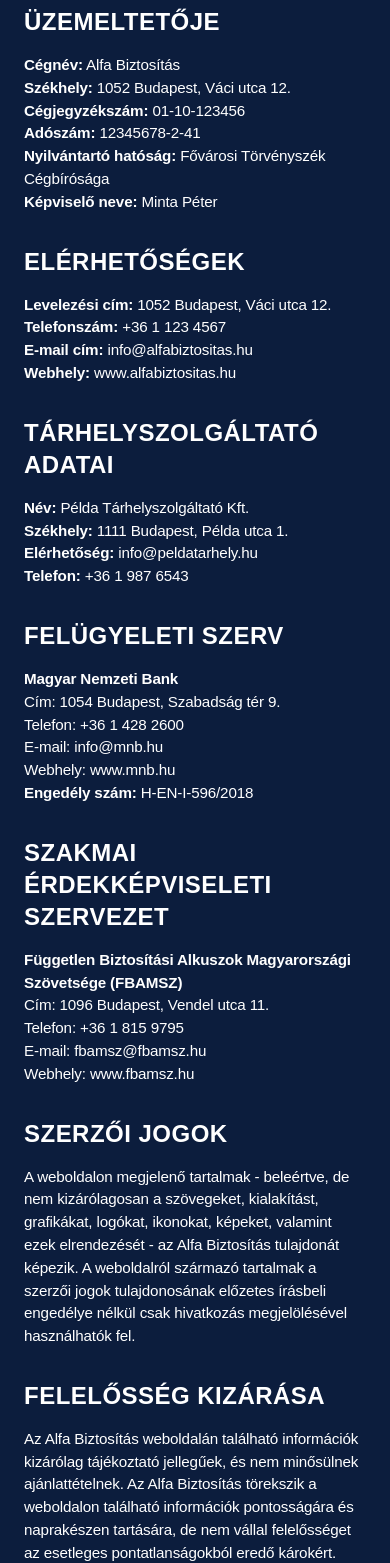
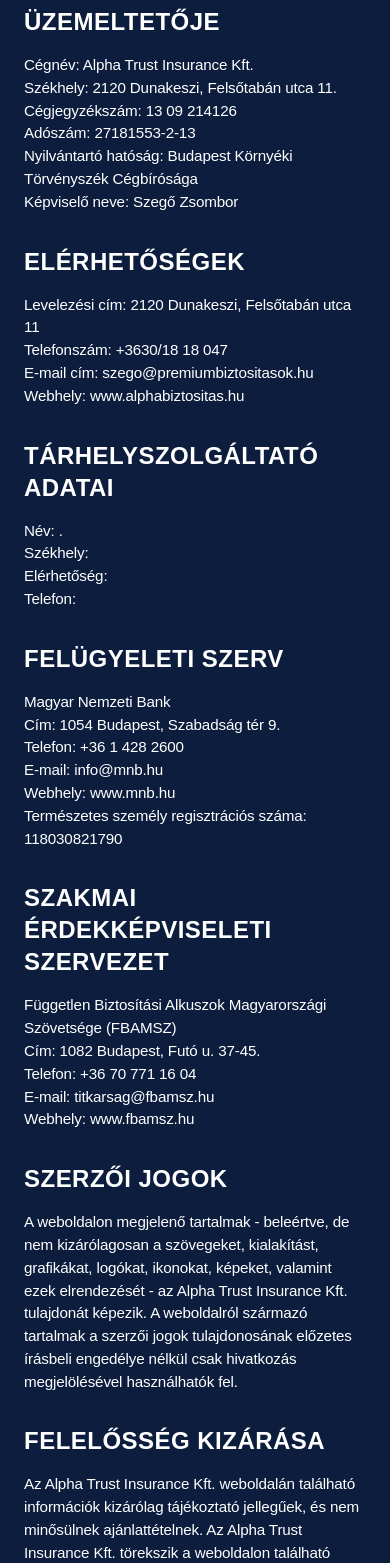
Before and after one commit to Adam3306/alfa-insurancy, a Next.js app: page /impresszum in a window 390 px wide. Shown: the part 326-1889 px from the top of the page. Built offline with nearby package versions, Linux system fonts and the light colour scheme.

Commit message:
refactor: update company name and contact details across multiple components, enhance text clarity and structure in privacy policy and impressum sections

```diff
--- a/src/app/adatvedelem/page.tsx
+++ b/src/app/adatvedelem/page.tsx
@@ -32,30 +32,30 @@
         <div className="prose prose-lg prose-invert max-w-none font-telegraf">
           <p className="mb-4">
             Jelen Adatvédelmi Tájékoztató (a továbbiakban: Tájékoztató) célja,
-            hogy az Alfa Biztosítás (a továbbiakban: Adatkezelő) által végzett
+            hogy az Alpha Trust Insurance Kft. (a továbbiakban: Adatkezelő) által végzett
             adatkezelési tevékenységekről tájékoztatást nyújtson az érintettek
             számára.
           </p>
 
           <h2 className="text-2xl font-bold font-antonio mt-8 mb-4">
-            1. Az adatkezelő adatai
+            1. AZ ADATKEZELŐ ADATAI
           </h2>
           <p className="mb-4">
-            Név: Alfa Biztosítás
+            Név: Alpha Trust Insurance Kft.
             <br />
-            Székhely: 1052 Budapest, Váci utca 12.
+            Székhely: 2120 Dunakeszi, Felsőtabán utca 11.
             <br />
-            Cégjegyzékszám: 01-10-123456
+            Cégjegyzékszám: 2120 Dunakeszi, Felsőtabán utca 11.
             <br />
-            Adószám: 12345678-2-41
+            Adószám: 27181553-2-13
             <br />
-            E-mail: info@alfabiztositas.hu
+            E-mail: szego@premiumbiztositasok.hu
             <br />
-            Telefon: +36 1 123 4567
+            Telefon: +36 30 18 18 047
           </p>
 
           <h2 className="text-2xl font-bold font-antonio mt-8 mb-4">
-            2. Az adatkezelés alapelvei
+            2. AZ ADATKEZELÉS ALAPELVEI
           </h2>
           <p className="mb-4">
             Az Adatkezelő a személyes adatok kezelése során a következő
@@ -66,20 +66,19 @@
             <li>Célhoz kötöttség</li>
             <li>Adattakarékosság</li>
             <li>Pontosság</li>
-            <li>Korlátozott tárolhatóság</li>
             <li>Integritás és bizalmas jelleg</li>
             <li>Elszámoltathatóság</li>
           </ul>
 
           <h2 className="text-2xl font-bold font-antonio mt-8 mb-4">
-            3. A kezelt adatok köre és az adatkezelés célja
+            3. A KEZELT ADATOK KÖRE ÉS AZ ADATKEZELÉS CÉLJA
           </h2>
           <p className="mb-4">3.1 Ajánlatkérés során kezelt adatok:</p>
           <ul className="list-disc ml-6 mb-4">
             <li>Név - azonosítás céljából</li>
             <li>E-mail cím - kapcsolattartás céljából</li>
             <li>Telefonszám - kapcsolattartás céljából</li>
-            <li>Cég neve - ajánlat elkészítése céljából</li>
+            <li>Cég neve - azonosítás céljából</li>
             <li>Üzenet tartalma - ajánlat elkészítése céljából</li>
           </ul>
 
@@ -96,7 +95,7 @@
           </ul>
 
           <h2 className="text-2xl font-bold font-antonio mt-8 mb-4">
-            4. Az adatkezelés jogalapja
+            4. AZ ADATKEZELÉS JOGALAPJA
           </h2>
           <p className="mb-4">
             Az adatkezelés jogalapja az alábbiak szerint alakul:
@@ -117,25 +116,7 @@
           </ul>
 
           <h2 className="text-2xl font-bold font-antonio mt-8 mb-4">
-            5. Az adatkezelés időtartama
-          </h2>
-          <p className="mb-4">
-            Az adatkezelés időtartama az adatkezelés céljától és jogalapjától
-            függően az alábbiak szerint alakul:
-          </p>
-          <ul className="list-disc ml-6 mb-4">
-            <li>
-              Ajánlatkérés esetén: az ajánlat elfogadásáig vagy elutasításáig,
-              de legfeljebb 1 évig
-            </li>
-            <li>Szerződés esetén: a szerződés megszűnését követő 5 évig</li>
-            <li>
-              Számviteli bizonylatok esetén: a számviteli törvény alapján 8 évig
-            </li>
-          </ul>
-
-          <h2 className="text-2xl font-bold font-antonio mt-8 mb-4">
-            6. Az érintettek jogai
+            6. AZ ÉRINTETTEK JOGAI
           </h2>
           <p className="mb-4">Az érintetteket a következő jogok illetik meg:</p>
           <ul className="list-disc ml-6 mb-4">
@@ -149,7 +130,7 @@
           </ul>
 
           <h2 className="text-2xl font-bold font-antonio mt-8 mb-4">
-            7. Adatfeldolgozók
+            7. ADATFELDOLGOZÓK
           </h2>
           <p className="mb-4">
             Az Adatkezelő az alábbi adatfeldolgozókat veszi igénybe:
@@ -164,7 +145,7 @@
           </ul>
 
           <h2 className="text-2xl font-bold font-antonio mt-8 mb-4">
-            8. Adatbiztonság
+            8. ADATBIZTONSÁG
           </h2>
           <p className="mb-4">
             Az Adatkezelő az adatok biztonságáról megfelelő technikai és
@@ -184,7 +165,7 @@
           </p>
 
           <p className="mt-8 text-sm">
-            Jelen Adatvédelmi Tájékoztató 2023. január 1. napjától hatályos.
+            Jelen Adatvédelmi Tájékoztató 2025. június 6. napjától hatályos.
           </p>
         </div>
       </div>
--- a/src/app/components/About.tsx
+++ b/src/app/components/About.tsx
@@ -53,7 +53,7 @@
           <div className="md:w-1/2 relative mt-6 md:mt-0">
             <div className="relative h-[300px] md:h-[600px] w-full rounded-lg overflow-hidden">
               <Image
-                src="/do_ceo.jpg"
+                src="/ajanlos.jpg"
                 alt="Biztosítási szakértő"
                 fill
                 sizes="(max-width: 768px) 100vw, 50vw"
--- a/src/app/components/Navbar.tsx
+++ b/src/app/components/Navbar.tsx
@@ -18,13 +18,13 @@
             <div className="relative h-12 w-12 mr-2">
               <Image
                 src="/alfa-insurance-logo.png"
-                alt="Alfa Biztosítás"
+                alt="Alpha Trust Insurance Kft."
                 fill
                 style={{ objectFit: "contain" }}
               />
             </div>
             <span className="text-2xl font-bold font-antonio">
-              ALFA BIZTOSÍTÁS
+              ALPHA TRUST INSURANCE
             </span>
           </a>
 
--- a/src/app/impresszum/page.tsx
+++ b/src/app/impresszum/page.tsx
@@ -31,111 +31,79 @@
 
         <div className="prose prose-lg prose-invert max-w-none font-telegraf">
           <h2 className="text-2xl font-bold font-antonio mt-8 mb-4">
-            A weboldal üzemeltetője
+            A WEBOLDAL ÜZEMELTETŐJE
           </h2>
           <p className="mb-4">
-            <strong>Cégnév:</strong> Alfa Biztosítás
-            <br />
-            <strong>Székhely:</strong> 1052 Budapest, Váci utca 12.
-            <br />
-            <strong>Cégjegyzékszám:</strong> 01-10-123456
-            <br />
-            <strong>Adószám:</strong> 12345678-2-41
-            <br />
-            <strong>Nyilvántartó hatóság:</strong> Fővárosi Törvényszék
-            Cégbírósága
-            <br />
-            <strong>Képviselő neve:</strong> Minta Péter
+            Cégnév: Alpha Trust Insurance Kft.<br />
+            Székhely: 2120 Dunakeszi, Felsőtabán utca 11.<br />
+            Cégjegyzékszám: 13 09 214126 <br />
+            Adószám: 27181553-2-13 <br />
+            Nyilvántartó hatóság: Budapest Környéki Törvényszék Cégbírósága <br />
+            Képviselő neve: Szegő Zsombor
           </p>
 
           <h2 className="text-2xl font-bold font-antonio mt-8 mb-4">
-            Elérhetőségek
+            ELÉRHETŐSÉGEK
           </h2>
           <p className="mb-4">
-            <strong>Levelezési cím:</strong> 1052 Budapest, Váci utca 12.
-            <br />
-            <strong>Telefonszám:</strong> +36 1 123 4567
-            <br />
-            <strong>E-mail cím:</strong> info@alfabiztositas.hu
-            <br />
-            <strong>Webhely:</strong> www.alfabiztositas.hu
+            Levelezési cím: 2120 Dunakeszi, Felsőtabán utca 11<br />
+            Telefonszám: +3630/18 18 047<br />
+            E-mail cím: szego@premiumbiztositasok.hu<br />
+            Webhely: www.alphabiztositas.hu
           </p>
 
           <h2 className="text-2xl font-bold font-antonio mt-8 mb-4">
-            Tárhelyszolgáltató adatai
+            TÁRHELYSZOLGÁLTATÓ ADATAI
           </h2>
           <p className="mb-4">
-            <strong>Név:</strong> Példa Tárhelyszolgáltató Kft.
-            <br />
-            <strong>Székhely:</strong> 1111 Budapest, Példa utca 1.
-            <br />
-            <strong>Elérhetőség:</strong> info@peldatarhely.hu
-            <br />
-            <strong>Telefon:</strong> +36 1 987 6543
+            Név: .<br />
+            Székhely:  <br />
+            Elérhetőség:  <br />
+            Telefon:
           </p>
 
           <h2 className="text-2xl font-bold font-antonio mt-8 mb-4">
-            Felügyeleti szerv
+            FELÜGYELETI SZERV
           </h2>
           <p className="mb-4">
-            <strong>Magyar Nemzeti Bank</strong>
-            <br />
-            Cím: 1054 Budapest, Szabadság tér 9.
-            <br />
-            Telefon: +36 1 428 2600
-            <br />
-            E-mail: info@mnb.hu
-            <br />
-            Webhely: www.mnb.hu
-            <br />
-            <strong>Engedély szám:</strong> H-EN-I-596/2018
+            Magyar Nemzeti Bank<br />
+            Cím: 1054 Budapest, Szabadság tér 9.<br />
+            Telefon: +36 1 428 2600<br />
+            E-mail: info@mnb.hu<br />
+            Webhely: www.mnb.hu<br />
+            Természetes személy regisztrációs száma: 118030821790
           </p>
 
           <h2 className="text-2xl font-bold font-antonio mt-8 mb-4">
-            Szakmai érdekképviseleti szervezet
+            SZAKMAI ÉRDEKKÉPVISELETI SZERVEZET
           </h2>
           <p className="mb-4">
-            <strong>
-              Független Biztosítási Alkuszok Magyarországi Szövetsége (FBAMSZ)
-            </strong>
-            <br />
-            Cím: 1096 Budapest, Vendel utca 11.
-            <br />
-            Telefon: +36 1 815 9795
-            <br />
-            E-mail: fbamsz@fbamsz.hu
-            <br />
+            Független Biztosítási Alkuszok Magyarországi Szövetsége (FBAMSZ)<br />
+            Cím: 1082 Budapest, Futó u. 37-45.<br />
+            Telefon: +36 70 771 16 04<br />
+            E-mail: titkarsag@fbamsz.hu<br />
             Webhely: www.fbamsz.hu
           </p>
 
           <h2 className="text-2xl font-bold font-antonio mt-8 mb-4">
-            Szerzői jogok
+            SZERZŐI JOGOK
           </h2>
           <p className="mb-4">
-            A weboldalon megjelenő tartalmak - beleértve, de nem kizárólagosan a
-            szövegeket, kialakítást, grafikákat, logókat, ikonokat, képeket,
-            valamint ezek elrendezését - az Alfa Biztosítás tulajdonát képezik.
-            A weboldalról származó tartalmak a szerzői jogok tulajdonosának
-            előzetes írásbeli engedélye nélkül csak hivatkozás megjelölésével
-            használhatók fel.
+            A weboldalon megjelenő tartalmak - beleértve, de nem kizárólagosan a szövegeket, kialakítást, grafikákat, logókat, ikonokat, képeket, valamint ezek elrendezését - az Alpha Trust Insurance Kft. tulajdonát képezik. A weboldalról származó tartalmak a szerzői jogok tulajdonosának előzetes írásbeli engedélye nélkül csak hivatkozás megjelölésével használhatók fel.
           </p>
 
           <h2 className="text-2xl font-bold font-antonio mt-8 mb-4">
-            Felelősség kizárása
+            FELELŐSSÉG KIZÁRÁSA
           </h2>
           <p className="mb-4">
-            Az Alfa Biztosítás weboldalán található információk kizárólag
-            tájékoztató jellegűek, és nem minősülnek ajánlattételnek. Az Alfa
-            Biztosítás törekszik a weboldalon található információk pontosságára
-            és naprakészen tartására, de nem vállal felelősséget az esetleges
-            pontatlanságokból eredő károkért.
+            Az Alpha Trust Insurance Kft. weboldalán található információk kizárólag tájékoztató jellegűek, és nem minősülnek ajánlattételnek. Az Alpha Trust Insurance Kft. törekszik a weboldalon található információk pontosságára és naprakészen tartására, de nem vállal felelősséget az esetleges pontatlanságokból eredő károkért.
           </p>
 
           <h2 className="text-2xl font-bold font-antonio mt-8 mb-4">
-            Adatvédelem
+            ADATVÉDELEM
           </h2>
           <p className="mb-4">
-            A weboldalon történő adatkezelésről az{" "}
+            A weboldalon történő adatkezelésről az {" "}
             <Link
               href="/adatvedelem"
               className="text-light-blue hover:text-highlight-blue transition"
@@ -145,7 +113,7 @@
             olvashat részletesen.
           </p>
 
-          <p className="mt-8 text-sm">Utolsó frissítés: 2023. január 1.</p>
+          <p className="mt-8 text-sm">Utolsó frissítés: 2025. június 6.</p>
         </div>
       </div>
     </div>
--- a/src/app/page.tsx
+++ b/src/app/page.tsx
@@ -98,8 +98,8 @@
               fallback={<div className="bg-[#3A5D98] w-full h-full"></div>}
             >
               <Image
-                src="/ajanlos.jpg"
-                alt="Executive handshake in professional environment"
+                src="/executive-businessman.jpg"
+                alt="Ajánlatkérés"
                 fill
                 priority
                 sizes="(max-width: 768px) 100vw, 50vw"
@@ -159,17 +159,16 @@
         <div className="max-w-6xl mx-auto">
           <div className="mb-6 md:mb-10">
             <div className="flex flex-col md:flex-row items-center gap-6 md:gap-8">
-              <div className="w-full md:w-1/3 mb-4 md:mb-0 relative aspect-square md:aspect-[4/3] h-60 md:h-72">
+              <div className="w-full md:w-1/3 mb-4 md:mb-0 relative aspect-[3/2] h-80 md:h-[28rem]">
                 <Suspense
                   fallback={<div className="bg-[#0C1D3D] w-full h-full"></div>}
                 >
                   <Image
-                    src="/stressed-executive.jpg"
+                    src="/do_ceo.jpg"
                     alt="Ügyvezetői felelősség biztosítás szükségessége, vagyonvédelem"
-                    className="rounded-none shadow-lg"
                     fill
                     sizes="(max-width: 768px) 100vw, 33vw"
-                    style={{ objectFit: "cover" }}
+                    style={{ objectFit: "contain", backgroundColor: "transparent" }} // changed here
                     loading="lazy"
                     quality={80}
                   />
@@ -200,8 +199,11 @@
                   <p className="text-base md:text-lg">
                     Az Ügyvezetői Szakmai Felelősségbiztosítás (Directors &
                     Officers biztosítás) a személyes pénzügyi biztonságának
-                    alapja ebben a megváltozott jogi környezetben.
-                    Ami pontosan azért jött létre, hogy segítsen Önnek nyugodtan végezni a munkáját, tudva, hogy a vezetői döntéseiből fakadó esetleges jogi és anyagi következmények pénzügyi terheit átvállalja a biztosító.
+                    alapja ebben a megváltozott jogi környezetben. Ami pontosan
+                    azért jött létre, hogy segítsen Önnek nyugodtan végezni a
+                    munkáját, tudva, hogy a vezetői döntéseiből fakadó esetleges
+                    jogi és anyagi következmények pénzügyi terheit átvállalja a
+                    biztosító.
                   </p>
                 </div>
               </div>
@@ -244,7 +246,8 @@
               <p className="text-sm md:text-base font-interphases">
                 Akár jogos, akár alaptalan az igény, egy jogi eljárás vagy
                 hatósági vizsgálat jelentős költségekkel járhat a védekezés
-                során (ügyvédi díjak, szakértők). A a biztosítás éves díjának sokszorosa lehet.
+                során (ügyvédi díjak, szakértők). A a biztosítás éves díjának
+                sokszorosa lehet.
               </p>
             </div>
             <div className="bg-[#183762] p-4 md:p-6 border-t-4 border-white shadow-lg faq-card">
@@ -272,7 +275,9 @@
                 Jó Hírnév Védelme
               </h3>
               <p className="text-sm md:text-base font-interphases">
-                Egy per vagy vizsgálat rossz sajtót generálhat. Az ügyvezető szakmai felelősségbiztosítása segíthet a hírnév helyreállításával kapcsolatos költségekben.
+                Egy per vagy vizsgálat rossz sajtót generálhat. Az ügyvezető
+                szakmai felelősségbiztosítása segíthet a hírnév
+                helyreállításával kapcsolatos költségekben.
               </p>
             </div>
             <div className="bg-[#183762] p-4 md:p-6 border-t-4 border-white shadow-lg faq-card">
@@ -280,7 +285,8 @@
                 Védekezés Alaptalan Vádak Ellen
               </h3>
               <p className="text-sm md:text-base font-interphases">
-                Sajnos előfordulhatnak alaptalan követelések is, amelyekkel szemben szintén védekezni kell, ami időbe és pénzbe kerül.
+                Sajnos előfordulhatnak alaptalan követelések is, amelyekkel
+                szemben szintén védekezni kell, ami időbe és pénzbe kerül.
               </p>
             </div>
             <div className="bg-[#183762] p-4 md:p-6 border-t-4 border-white shadow-lg faq-card">
@@ -288,7 +294,10 @@
                 Felelősség Időbeli Terjedelme
               </h3>
               <p className="text-sm md:text-base font-interphases">
-                Fontos tudni, hogy a korábbi vezetői döntéseiért való felelőssége nem szűnik meg azonnal a pozíció elhagyásával. Sajnos a halála után a hagyatéka is perelhető a korábbi hibák miatt.
+                Fontos tudni, hogy a korábbi vezetői döntéseiért való
+                felelőssége nem szűnik meg azonnal a pozíció elhagyásával.
+                Sajnos a halála után a hagyatéka is perelhető a korábbi hibák
+                miatt.
               </p>
             </div>
             <div className="bg-[#183762] p-4 md:p-6 border-t-4 border-white shadow-lg faq-card">
@@ -296,7 +305,8 @@
                 Csődhelyzet és Hitelezői Követelések
               </h3>
               <p className="text-sm md:text-base font-interphases">
-                Csőd esetén a hitelezők és a felszámoló is felléphetnek a vezetővel szemben, ami anyagi következményekkel járhat.
+                Csőd esetén a hitelezők és a felszámoló is felléphetnek a
+                vezetővel szemben, ami anyagi következményekkel járhat.
               </p>
             </div>
           </div>
@@ -310,7 +320,8 @@
       >
         <div className="max-w-6xl mx-auto">
           <h2 className="text-2xl md:text-3xl font-bold mb-6 md:mb-8 text-center font-antonio tracking-wide">
-            Miben Segít Az Ügyvezetői Felelősségbiztosítás? A D&O Biztosítás Létfontosságú Fedezetei
+            Miben Segít Az Ügyvezetői Felelősségbiztosítás? A D&O Biztosítás
+            Létfontosságú Fedezetei
           </h2>
           <p className="text-base md:text-lg font-telegraf text-center mb-8 md:mb-12 max-w-3xl mx-auto">
             Az Ügyvezetői Szakmai Felelősségbiztosítás az a pajzs, amire
@@ -325,7 +336,9 @@
                 Jogi Védekezés Költségeinek Fedezése
               </h3>
               <p className="text-sm md:text-base font-interphases flex-grow">
-                Átvállalja a jogi eljárások minden indokolt költségét (ügyvédi díjak, bírósági költségek), akár a bűnösség jogerős kimondásáig büntetőügyekben is.
+                Átvállalja a jogi eljárások minden indokolt költségét (ügyvédi
+                díjak, bírósági költségek), akár a bűnösség jogerős kimondásáig
+                büntetőügyekben is.
               </p>
             </div>
             <div className="bg-[#183762] p-4 md:p-6 border-t-4 border-white shadow-lg faq-card flex flex-col">
@@ -333,7 +346,8 @@
                 Kártérítési Összegek Kifizetése
               </h3>
               <p className="text-sm md:text-base font-interphases flex-grow">
-                Segít a jogosan megítélt kártérítési összegek megfizetésében a biztosítási limit erejéig.
+                Segít a jogosan megítélt kártérítési összegek megfizetésében a
+                biztosítási limit erejéig.
               </p>
             </div>
             <div className="bg-[#183762] p-4 md:p-6 border-t-4 border-white shadow-lg faq-card flex flex-col">
@@ -349,7 +363,8 @@
                 Jó Hírnév Helyreállításának Támogatása
               </h3>
               <p className="text-sm md:text-base font-interphases flex-grow">
-                Hozzájárulhat a hírnév visszaállításával kapcsolatos költségekhez.
+                Hozzájárulhat a hírnév visszaállításával kapcsolatos
+                költségekhez.
               </p>
             </div>
             <div className="bg-[#183762] p-4 md:p-6 border-t-4 border-white shadow-lg faq-card flex flex-col">
@@ -357,7 +372,8 @@
                 Múltbeli Tevékenység Fedezete
               </h3>
               <p className="text-sm md:text-base font-interphases flex-grow">
-                Gyakran kiterjed a korábbi vezetői döntésekkel kapcsolatos igényekre is.
+                Gyakran kiterjed a korábbi vezetői döntésekkel kapcsolatos
+                igényekre is.
               </p>
             </div>
             <div className="bg-[#183762] p-4 md:p-6 border-t-4 border-white shadow-lg faq-card flex flex-col">
@@ -365,7 +381,13 @@
                 Védelem Távozás Után is
               </h3>
               <p className="text-sm md:text-base font-interphases flex-grow">
-                Fontos tudni, hogy a vezetői döntések következményei akár évekkel a pozíció elhagyása után is előkerülhetnek. a biztosítás lejárta után is fedezetet nyújt azokra a kárigényekre, amelyeket ebben a meghosszabbított időszakban jelentenek be, feltéve, hogy a károkozó cselekmény a biztosítási időszak alatt történt. Ez nyugalmat biztosít a távozó vezetők számára a múltbéli tevékenységükkel kapcsolatban.
+                Fontos tudni, hogy a vezetői döntések következményei akár
+                évekkel a pozíció elhagyása után is előkerülhetnek. a biztosítás
+                lejárta után is fedezetet nyújt azokra a kárigényekre, amelyeket
+                ebben a meghosszabbított időszakban jelentenek be, feltéve, hogy
+                a károkozó cselekmény a biztosítási időszak alatt történt. Ez
+                nyugalmat biztosít a távozó vezetők számára a múltbéli
+                tevékenységükkel kapcsolatban.
               </p>
             </div>
           </div>
@@ -527,13 +549,13 @@
                 <div className="relative h-8 w-8 md:h-10 md:w-10 mr-2">
                   <Image
                     src="/alfa-insurance-logo.png"
-                    alt="Alfa Biztosítás"
+                    alt="Alpha Trust Insurance Kft."
                     fill
                     style={{ objectFit: "contain" }}
                   />
                 </div>
                 <span className="text-lg md:text-xl font-bold font-antonio">
-                  ALFA BIZTOSÍTÁS
+                  ALPHA TRUST INSURANCE KFT.
                 </span>
               </div>
               <p className="text-xs md:text-sm font-telegraf mt-3 md:mt-4 text-gray-300">
@@ -626,7 +648,7 @@
                       clipRule="evenodd"
                     />
                   </svg>
-                  <span>1052 Budapest, Váci utca 12.</span>
+                  <span>2120 Dunakeszi, Felsőtabán utca 11.</span>
                 </li>
                 <li className="flex items-start md:items-center">
                   <svg
@@ -637,7 +659,7 @@
                   >
                     <path d="M2 3a1 1 0 011-1h2.153a1 1 0 01.948.836l.74 4.435a1 1 0 01-.54 1.06l-1.548.773a11.037 11.037 0 006.105 6.105l.774-1.548a1 1 0 011.059-.54l4.435.74a1 1 0 01.836.986V17a1 1 0 01-1 1h-2C7.82 18 2 12.18 2 5V3z" />
                   </svg>
-                  <span>+36 1 123 4567</span>
+                  <span>+36 30 18 18 047</span>
                 </li>
                 <li className="flex items-start md:items-center">
                   <svg
@@ -703,13 +725,13 @@
           <div className="pt-6 md:pt-8 mt-6 md:mt-8 border-t border-secondary-blue">
             <div className="flex flex-col md:flex-row justify-between items-center">
               <p className="font-telegraf text-xs md:text-sm text-gray-400 mb-4 md:mb-0 text-center md:text-left">
-                © {new Date().getFullYear()} Alfa Biztosítás. Minden jog
-                fenntartva.
+                © {new Date().getFullYear()} Alpha Trust Insurance Kft. Minden
+                jog fenntartva.
               </p>
               <div className="flex flex-col md:flex-row space-y-2 md:space-y-0 md:space-x-4 text-xs md:text-sm font-telegraf text-gray-400 text-center md:text-left">
                 <span>MNB engedély szám: H-EN-I-596/2018</span>
                 <span className="hidden md:inline">|</span>
-                <span>Adószám: 12345678-2-41</span>
+                <span>Adószám: 27181553-2-13</span>
               </div>
             </div>
           </div>
```
